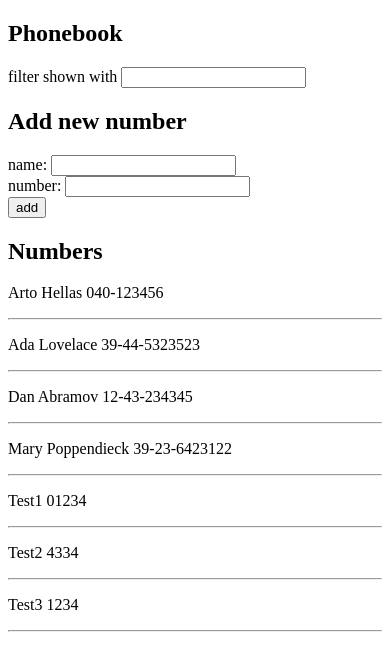
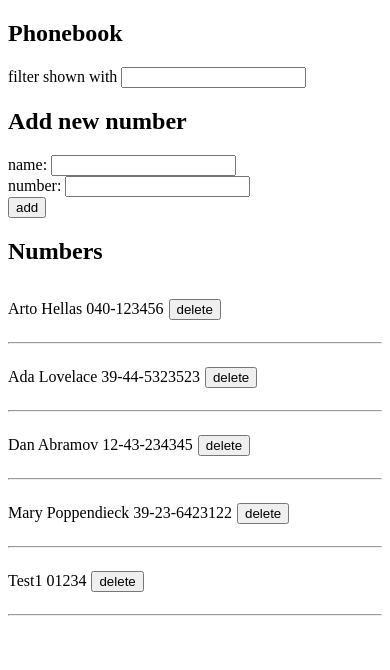
Before and after one commit to sibandadonty/fullstackopen, a React (Vite) app in the folder part2/phonebook/: page / in a window 390 px wide. Shown: the top 670 px of the page. Built offline with nearby package versions, Linux system fonts and the light colour scheme; data requests are answered from the project's data file.

Commit message:
the phonebook step 9 done

```diff
--- a/part2/phonebook/db.json
+++ b/part2/phonebook/db.json
@@ -24,16 +24,6 @@
       "id": "083e",
       "name": "Test1",
       "number": "01234"
-    },
-    {
-      "id": "e236",
-      "name": "Test2",
-      "number": "4334"
-    },
-    {
-      "id": "64ed",
-      "name": "Test3",
-      "number": "1234"
     }
   ]
 }
--- a/part2/phonebook/src/App.jsx
+++ b/part2/phonebook/src/App.jsx
@@ -30,10 +30,12 @@ const App = () => {
       return;
     }
 
-    personsService.addPerson({
-      name: newName,
-      number: newNumber,
-    }).then(person => setPersons(persons.concat(person)));
+    personsService
+      .addPerson({
+        name: newName,
+        number: newNumber,
+      })
+      .then((person) => setPersons(persons.concat(person)));
 
     setNewName("");
     setNewNumber("");
@@ -42,6 +44,14 @@ const App = () => {
   useEffect(() => {
     personsService.getPersons().then((persons) => setPersons(persons));
   }, []);
+
+  const handleDeletePerson = (id) => {
+    if (window.confirm(`Are you sure you want to delete user with id ${id}`)) {
+      personsService.deletePerson(id).then((person) => setPersons(
+        persons.filter(person => person.id !== id)
+      ));
+    }
+  };
 
   return (
     <div>
@@ -65,7 +75,7 @@ const App = () => {
         </div>
       </form>
       <h2>Numbers</h2>
-      <Persons personsToShow={personsToShow} />
+      <Persons personsToShow={personsToShow} onDelete={handleDeletePerson}/>
     </div>
   );
 };
--- a/part2/phonebook/src/components/Persons.jsx
+++ b/part2/phonebook/src/components/Persons.jsx
@@ -1,14 +1,17 @@
 import React from "react";
 
-const Persons = ({ personsToShow }) => {
+const Persons = ({ personsToShow, onDelete }) => {
   return (
     <div>
       {personsToShow.map((person) => {
         return (
           <div key={person.name}>
-            <p>
-              {person.name} {person.number}
-            </p>
+            <div>
+              <p style={{ display: "inline-block", marginRight: "5px" }}>
+                {person.name} {person.number}
+              </p>
+              <button onClick={() => onDelete(person.id)}>delete</button>
+            </div>
             <hr />
           </div>
         );
--- a/part2/phonebook/src/services/persons.js
+++ b/part2/phonebook/src/services/persons.js
@@ -18,6 +18,11 @@ const addPerson = (data) => {
     });
 }
 
+const deletePerson = (id) => {
+    const response = axios.delete(`${baseUrl}/${id}`);
+    return response.then(res => res.data);
+}
+
 export default {
-    getPersons, addPerson
+    getPersons, addPerson, deletePerson
 }
```
